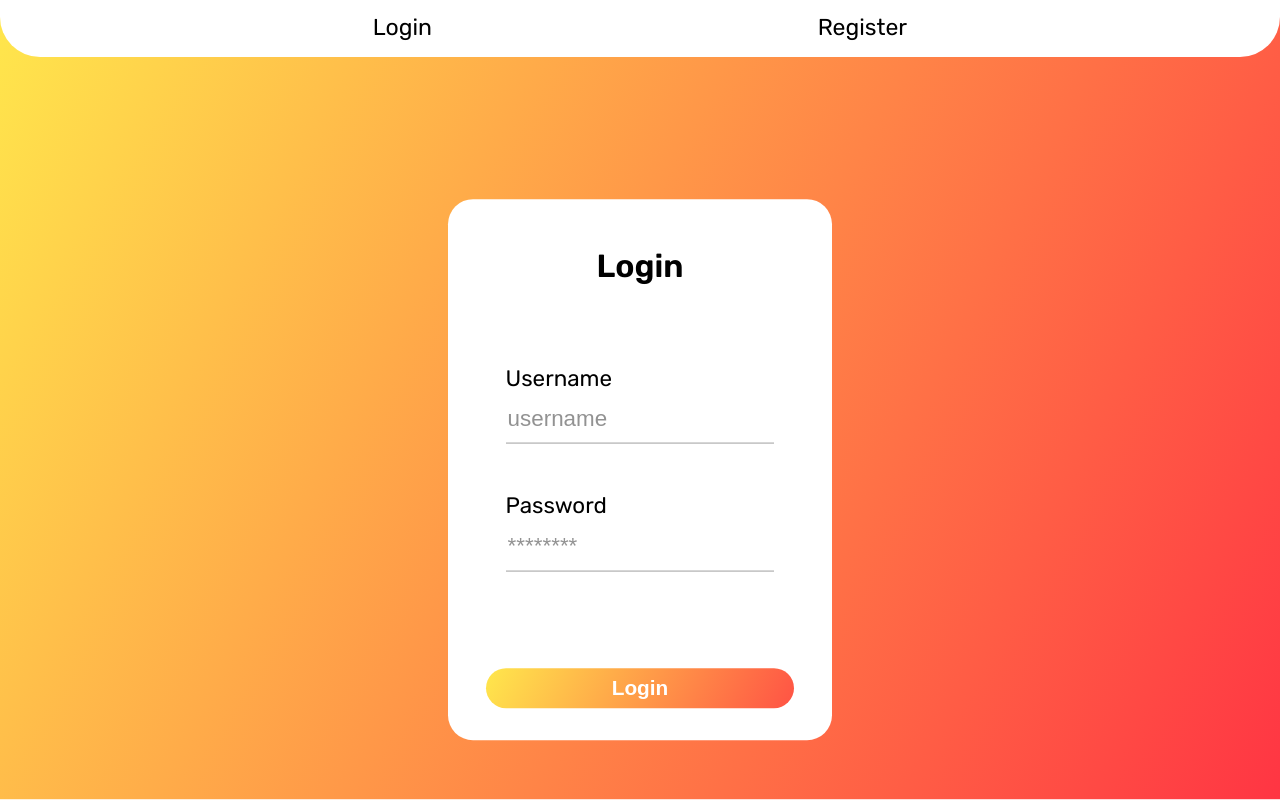
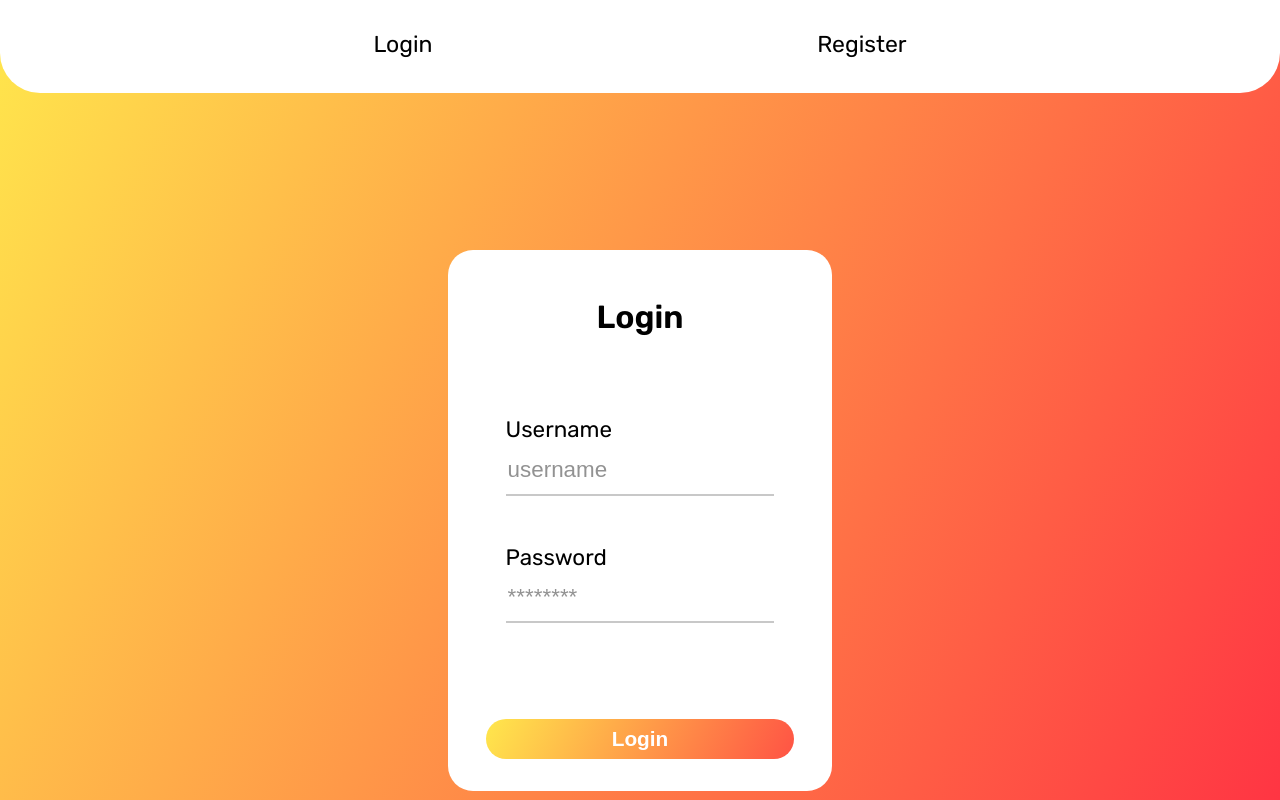
Before and after one commit to Simeon0302/QuizGame, a React (Create React App) app in the folder quiz-game/: page /login in a window 1280 px wide. Built offline with nearby package versions, Linux system fonts and the light colour scheme; no server answers.

Commit message:
Made some changes to the size of the navbar so it looks better with the loggedUserDisplayer component.

```diff
--- a/quiz-game/src/components/LoggedUserDisplayer/loggedUserDisplayer.css
+++ b/quiz-game/src/components/LoggedUserDisplayer/loggedUserDisplayer.css
@@ -5,13 +5,13 @@
 }
 
 #loggedUserIcon {
-    width: 70px;
-    height: 70px;
+    width: 65px;
+    height: auto;
     border-radius: 20px;
     margin: 0px 10px;
 }
 
 #username {
-    font-size: 25px;
+    font-size: 23px;
     margin: 0px 10px;
 }
--- a/quiz-game/src/components/Navbar/navbar.module.css
+++ b/quiz-game/src/components/Navbar/navbar.module.css
@@ -4,6 +4,7 @@
     justify-content: space-evenly;
     align-items: center;
     width: 100%;
+    height: 93px;
     margin: 0px;
     padding: 0px;
     position: relative;
@@ -15,7 +16,7 @@
 
 .navbarItem {
     margin: 0;
-    padding: 0.8rem 0.8rem 1rem;
+    padding: 0.7rem 0.7rem 1rem;
 }
 
 .navbarItem:hover {
--- a/quiz-game/src/pages/Login/login.module.css
+++ b/quiz-game/src/pages/Login/login.module.css
@@ -2,7 +2,7 @@
     height: 100%;
     width: 100%;
     position: absolute;
-    transform: translateY(-57.8px);
+    transform: translateY(-93px);
     background-image: linear-gradient(117deg, rgba(255, 231, 76, 1) 0%, rgba(255, 53, 67, 1) 100%);
 }
 
@@ -10,7 +10,7 @@
     max-width: 450px;
     min-width: 350px;
     width: 30%;
-    margin: 200px auto;
+    margin: 250px auto;
     background-color: white;
     border-radius: 25px;
     transition: box-shadow 0.35s ease-in;
@@ -26,6 +26,7 @@
     padding: 3rem 0 2rem;
     margin: 0;
     font-size: 2rem;
+    width: 70%;
 }
 
 form {
--- a/quiz-game/src/pages/Register/register.module.css
+++ b/quiz-game/src/pages/Register/register.module.css
@@ -2,7 +2,7 @@
     height: 100%;
     width: 100%;
     position: absolute;
-    transform: translateY(-57.8px);
+    transform: translateY(-93px);
     background-image: linear-gradient(117deg, rgba(255, 231, 76, 1) 0%, rgba(255, 53, 67, 1) 100%);
 }
 
@@ -10,7 +10,7 @@
     max-width: 450px;
     min-width: 350px;
     width: 30%;
-    margin: 200px auto;
+    margin: 250px auto;
     background-color: white;
     border-radius: 25px;
     transition: box-shadow 0.35s ease-in;
@@ -26,6 +26,7 @@
     padding: 3rem 0 2rem;
     margin: 0;
     font-size: 2rem;
+    width: 70%;
 }
 
 form {
```
